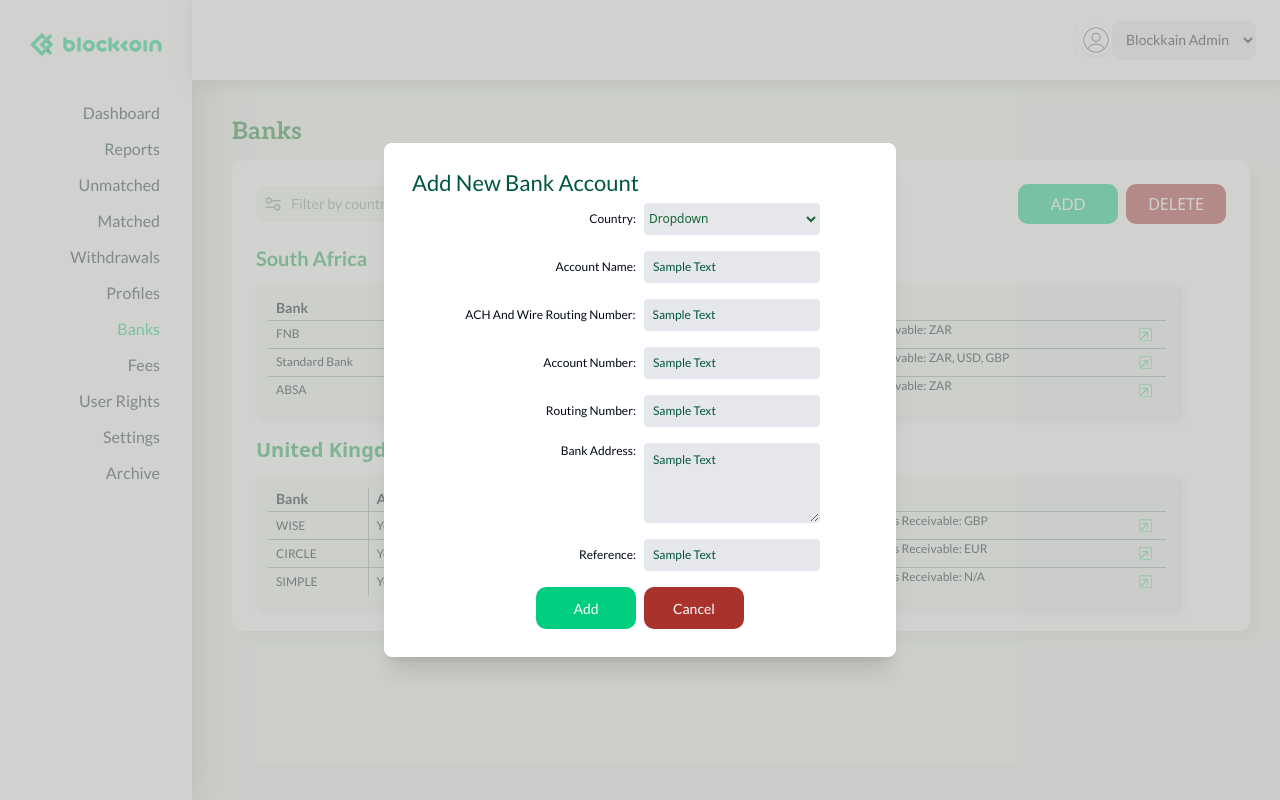
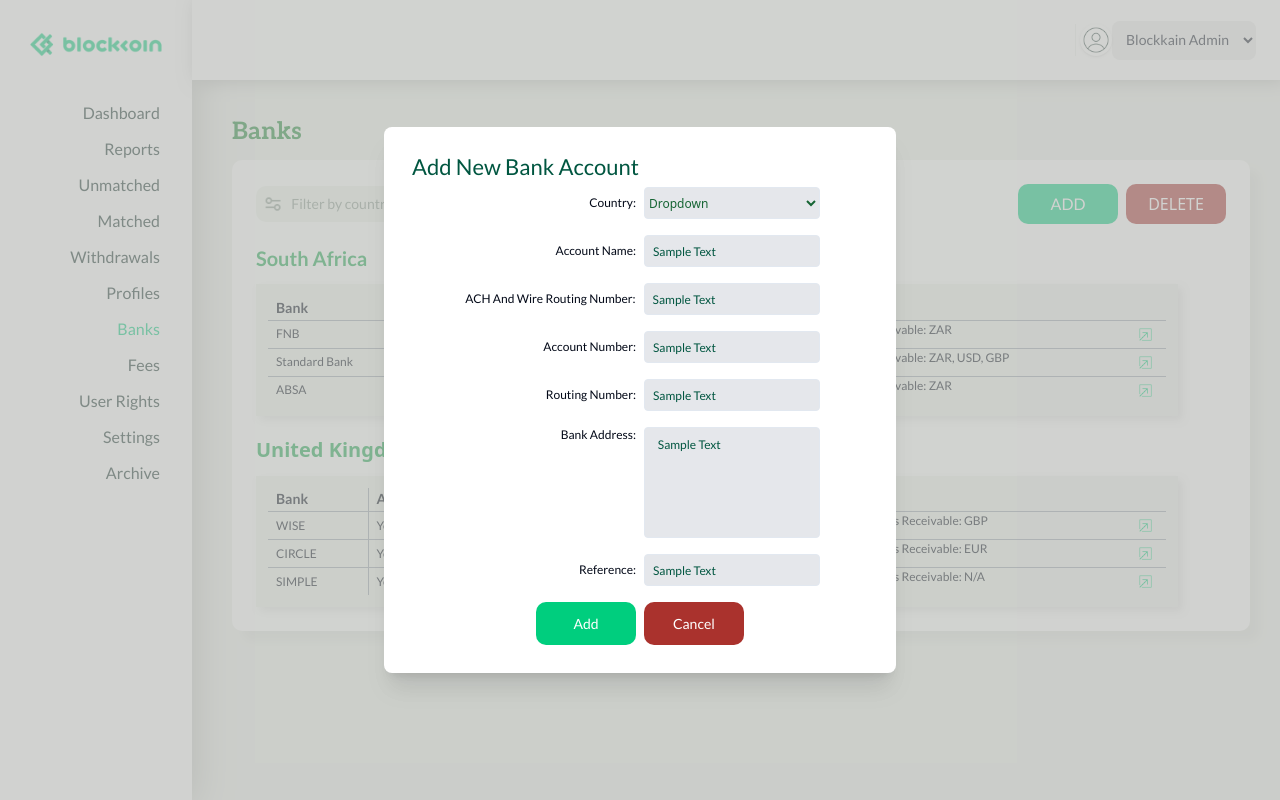
Before and after one commit to shahbazkhaliddev786/full-stack-nextjs-dashboard, a Next.js app: page /banks in a window 1280 px wide. Both pictures are taken after a click on the button "ADD". Built offline with nearby package versions, Linux system fonts and the light colour scheme.

Commit message:
Spaces on inputs on bank page, manual text conditionally underline on matched page, replaced textarea with input on various pages.

```diff
--- a/components/Layout.tsx
+++ b/components/Layout.tsx
@@ -1,11 +1,6 @@
 import React from "react";
 import Header from "./header";
 import Sidebar from "./sidebar";
-
-// TODO:
-    // 1. Bank input check padding
-    // 2. Matched Deposit manuel underline
-    // 3. Replace all textarea tags with input
 
 export default function DashboardLayout({ children }: { children: React.ReactNode }) {
     return (
--- a/components/banks/south.tsx
+++ b/components/banks/south.tsx
@@ -79,20 +79,24 @@ export default function SouthAfrica() {
                                 <TableCell className="font-lato text-xs">{row.active}</TableCell>
                                 <TableCell className="font-lato text-xs">{row.rank}</TableCell>
                                 <TableCell>
+                                    <div className="p-2 flex justify-center items-center h-[20px] w-[20px] rounded-[3px] border-[2px] border-[#005640] ">
                                         <input
-                                        className="w-[10px] h-[10px] appearance-none border border-[#005640] rounded-[3px] checked:bg-[#005640] checked:border-[#005640] checked:p-[1px]"
+                                            className="w-[10px] h-[10px] appearance-none rounded-[3px] border-[2px] border-[#F0F3EE] checked:bg-[#005640] checked:border-[#005640] checked:p-[5px]"
                                             type="checkbox"
                                             checked={row.default}
                                             onChange={() => handleCheckboxChange(i, "default")}
                                         />
+                                    </div>
                                 </TableCell>
                                 <TableCell>
+                                    <div className="p-2 flex justify-center items-center h-[20px] w-[20px] rounded-[3px] border-[2px] border-[#005640] ">
                                         <input
-                                        className="w-[10px] h-[10px] appearance-none border border-[#005640] rounded-[3px] checked:bg-[#005640] checked:border-[#005640] checked:p-[1px]"
+                                            className="w-[10px] h-[10px] appearance-none rounded-[3px] border-[2px] border-[#F0F3EE] checked:bg-[#005640] checked:border-[#005640] checked:p-[5px]"
                                             type="checkbox"
                                             checked={row.intlDefault}
                                             onChange={() => handleCheckboxChange(i, "intlDefault")}
                                         />
+                                    </div>
                                 </TableCell>
                                 <TableCell className="flex justify-between font-lato text-xs border-r-0">
                                     {row.details}
--- a/components/banks/uks.tsx
+++ b/components/banks/uks.tsx
@@ -46,17 +46,6 @@ const initialUK: Bank[] = [
     }
 ];
 
-const CustomCheckbox = ({ checked, onChange }: { checked: boolean, onChange: () => void }) => (
-    <div
-        className={`w-[10px] h-[10px] border-2 border-[#005640] rounded-[3px] flex items-center justify-center cursor-pointer ${checked ? 'bg-[#005640]' : 'bg-transparent'}`}
-        onClick={onChange}
-    >
-        {checked && (
-            <div className="w-[4px] h-[4px] bg-[#005640] rounded-[3px] m-[1px]"></div>
-        )}
-    </div>
-);
-
 export default function UK() {
     const [banks, setBanks] = useState(initialUK);
 
@@ -89,16 +78,26 @@ export default function UK() {
                                 <TableCell className="font-lato text-xs">{row.active}</TableCell>
                                 <TableCell className="font-lato text-xs">{row.rank}</TableCell>
                                 <TableCell>
-                                    <CustomCheckbox
+
+                                    <div className="p-2 flex justify-center items-center h-[20px] w-[20px] rounded-[3px] border-[2px] border-[#005640] ">
+                                        <input
+                                            className="w-[10px] h-[10px] appearance-none rounded-[3px] border-[2px] border-[#F0F3EE] checked:bg-[#005640] checked:border-[#005640] checked:p-[5px]"
+                                            type="checkbox"
                                             checked={row.default}
                                             onChange={() => handleCheckboxChange(i, "default")}
                                         />
+                                    </div>
                                 </TableCell>
                                 <TableCell>
-                                    <CustomCheckbox
+
+                                    <div className="p-2 flex justify-center items-center h-[20px] w-[20px] rounded-[3px] border-[2px] border-[#005640] ">
+                                        <input
+                                            className="w-[10px] h-[10px] appearance-none rounded-[3px] border-[2px] border-[#F0F3EE] checked:bg-[#005640] checked:border-[#005640] checked:p-[5px]"
+                                            type="checkbox"
                                             checked={row.intlDefault}
                                             onChange={() => handleCheckboxChange(i, "intlDefault")}
                                         />
+                                    </div>
                                 </TableCell>
                                 <TableCell className="border-r-0 font-lato text-xs flex justify-between">
                                     {row.details}
--- a/components/matched/index.tsx
+++ b/components/matched/index.tsx
@@ -1,3 +1,4 @@
+"use client"
 import MatchedTable from "@/components/matched/table";
 
 export default function MatchedDepositsPage(){
--- a/components/modals/banks/add.tsx
+++ b/components/modals/banks/add.tsx
@@ -4,7 +4,6 @@
 import { useState, Fragment } from 'react';
 import { Dialog, Transition } from '@headlessui/react';
 import { Input } from '@/components/ui/input';
-import { Textarea } from "@/components/ui/textarea";
 import { Label } from "@/components/ui/label";
 import { Button } from "@/components/ui/button";
 
@@ -88,7 +87,7 @@ export default function AddModal() {
                                             </div>
                                             <div className='flex justify-center gap-2 mb-4 w-[100%]'>
                                                 <div className='flex justify-end w-[50%]'><Label className="text-xs font-lato" htmlFor="bankAddress">Bank Address:</Label></div>
-                                                <div className='w-[50%]'><Textarea placeholder='Sample Text' className="p-2 placeholder:text-[#005640] font-lato h-[2rem] text-xs border rounded w-[11rem] bg-gray-200 text-green-800" /></div>
+                                                <div className='w-[50%]'><Input placeholder='Sample Text' className="p-2 placeholder:text-[#005640] font-lato placeholder-top-left h-[110.92px] text-xs border rounded w-[11rem] bg-gray-200 text-green-800" /></div>
                                             </div>
                                             <div className='flex justify-center gap-2 mb-4 w-[100%]'>
                                                 <div className='flex justify-end items-center w-[50%]'><Label className="text-xs font-lato" htmlFor="Reference">Reference:</Label></div>
--- a/components/modals/banks/delete.tsx
+++ b/components/modals/banks/delete.tsx
@@ -2,7 +2,6 @@
 import { useState, Fragment } from 'react';
 import { Dialog, Transition } from '@headlessui/react';
 import { Input } from '@/components/ui/input';
-import { Textarea } from "@/components/ui/textarea";
 import { Label } from "@/components/ui/label";
 import { Button } from "@/components/ui/button";
 import Image from "next/image";
@@ -85,7 +84,7 @@ export default function DeleteModal() {
                                             </div>
                                             <div className='flex justify-center gap-2 mb-4 w-[100%]'>
                                                 <div className='flex justify-end w-[50%]'><Label className="text-xs font-lato" htmlFor="bankAddress">Bank Address:</Label></div>
-                                                <div className='w-[50%]'><Textarea placeholder='Sample Text' className="p-2 font-lato h-[2rem] text-xs border rounded w-[11rem] bg-gray-200 text-green-800 placeholder:text-red-600" /></div>
+                                                <div className='w-[50%]'><Input placeholder='Sample Text' className="p-2 placeholder-top-left h-[110.92px] font-lato text-xs border rounded w-[11rem] bg-gray-200 text-green-800 placeholder:text-red-600" /></div>
                                             </div>
                                             <div className='flex justify-center gap-2 mb-4 w-[100%]'>
                                                 <div className='flex justify-end items-center w-[50%]'><Label className="text-xs font-lato" htmlFor="Reference">Reference:</Label></div>
--- a/components/modals/banks/view.tsx
+++ b/components/modals/banks/view.tsx
@@ -51,10 +51,10 @@ export default function ViewModal() {
                                 leaveTo="opacity-0 scale-95"
                             >
                                 <Dialog.Panel className="w-full max-w-lg p-6 bg-white rounded-lg shadow-xl transform transition-all">
-                                    <Dialog.Title className="text-[22px] text-[#005640] font-lato font-medium text-left leading-6">
+                                    <Dialog.Title className="text-[22px] text-[#005640] font-lato mb-4 font-medium text-left leading-6">
                                        View / Send Bank Account Details
                                     </Dialog.Title>
-                                    <div className="mt-2 text-sm">
+                                    <div className="mt-4 text-sm">
                                         <form>
 
                                             <div className='flex justify-center gap-2 mb-4 w-[100%]'>
@@ -75,7 +75,7 @@ export default function ViewModal() {
                                             </div>
                                             <div className='flex justify-center gap-2 mb-4 w-[100%]'>
                                                 <div className='flex justify-end w-[50%]'><Label className="text-xs font-lato" htmlFor="bankAddress">Bank Address:</Label></div>
-                                                <div className='w-[50%]'><Textarea placeholder='Sample Text' className="p-2 font-lato h-[2rem] text-xs border rounded w-[11rem] bg-gray-200 text-green-800 placeholder:text-green-800" /></div>
+                                                <div className='w-[50%]'><Input placeholder='Sample Text' className="p-2 placeholder-top-left h-[110.92px] font-lato text-xs border rounded w-[11rem] bg-gray-200 text-green-800 placeholder:text-green-800" /></div>
                                             </div>
                                             <div className='flex justify-center gap-2 mb-4 w-[100%]'>
                                                 <div className='flex justify-end items-center w-[50%]'><Label className="text-xs font-lato" htmlFor="Reference">Reference:</Label></div>
```
Also changed, not shown: components/matched/table.tsx (+4 -3 lines). Lines whose indentation alone changed are shown as unchanged.
